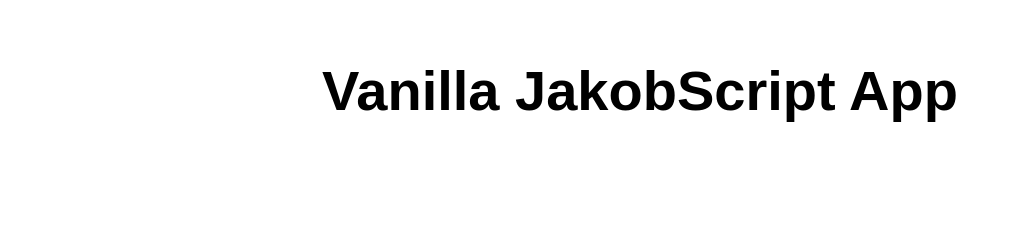
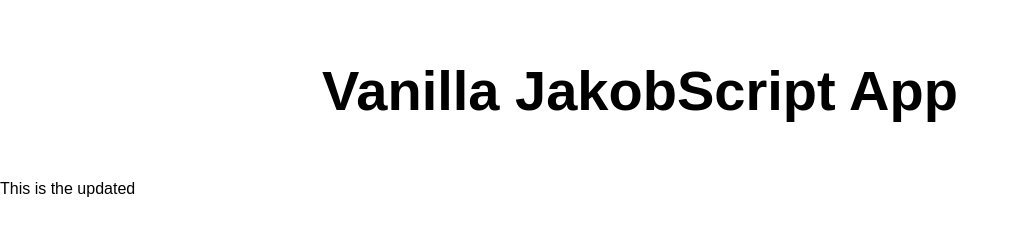
Before and after one commit to jaks6/CC2021_lab13, a plain HTML site: page index.html in a window 1280 px wide. Shown: the whole page, without its empty margins (0-1019 px from the left). Drawn offline with Linux system fonts and the light colour scheme.

Commit message:
Update index.html

```diff
--- a/index.html
+++ b/index.html
@@ -12,6 +12,7 @@
   <main>
     <h1>Vanilla JakobScript App</h1>
   </main>
+  This is the updated
 </body>
 
 </html>
```
